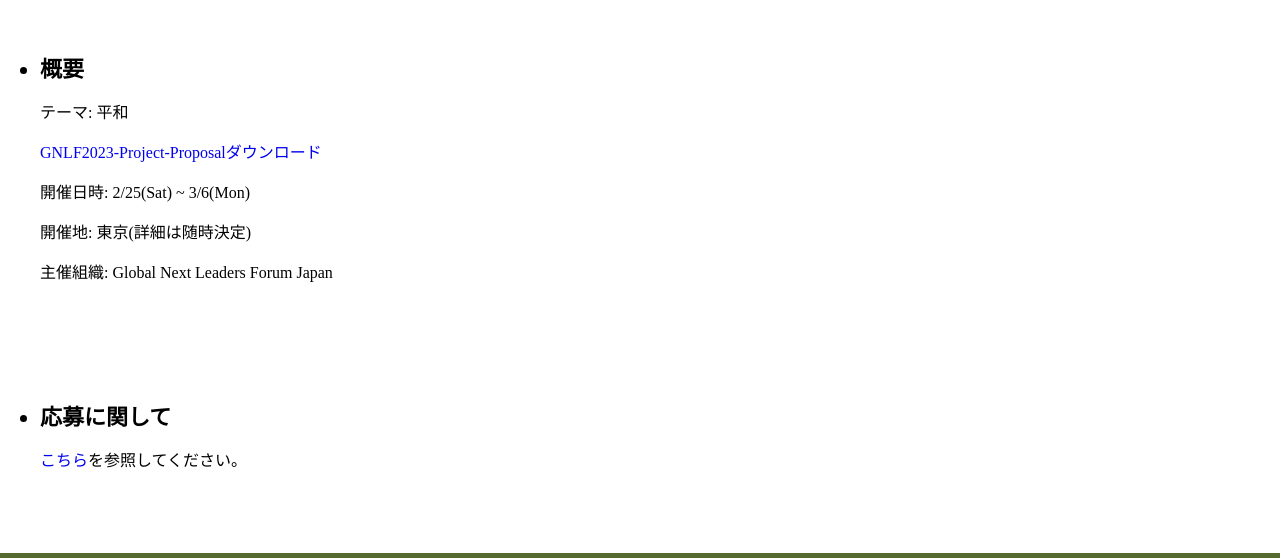
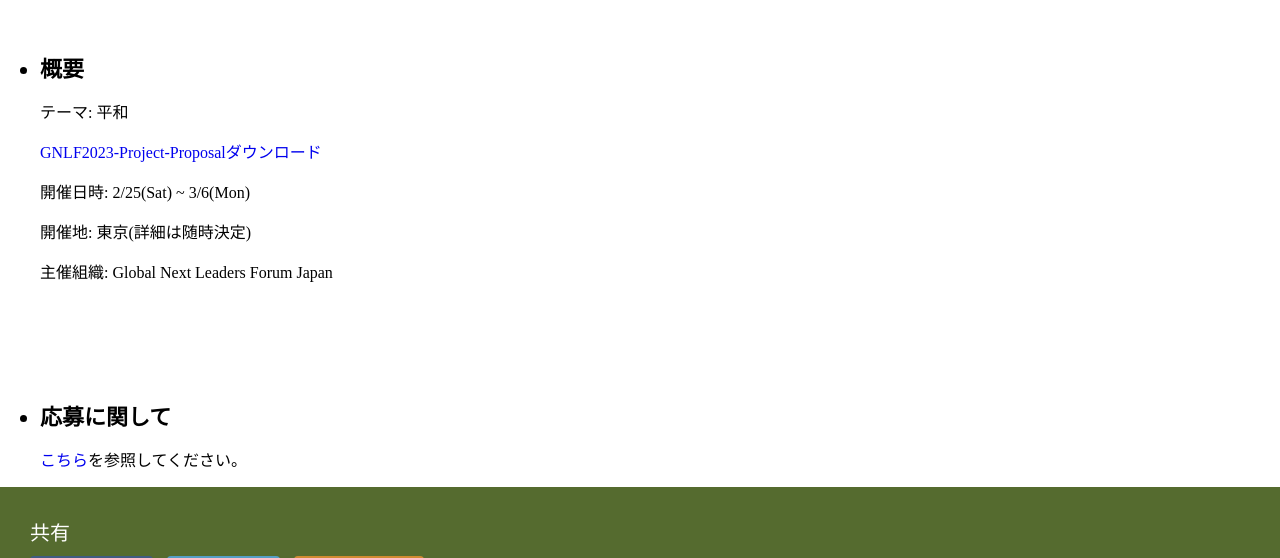
Before and after one commit to GlobalNextLeadersForum/tokyo2023, a plain HTML site: page index.html in a window 1280 px wide. Shown: the part 321-879 px from the top of the page. Drawn offline with Linux system fonts and the light colour scheme.

Commit message:
Update stylesheet.css

```diff
--- a/stylesheet.css
+++ b/stylesheet.css
@@ -95,9 +95,6 @@ header{
     padding-bottom: 100px;
 }
 
-.divide-2{
-    padding-bottom: 50px;
-}
 
 /*main*/
 
```
